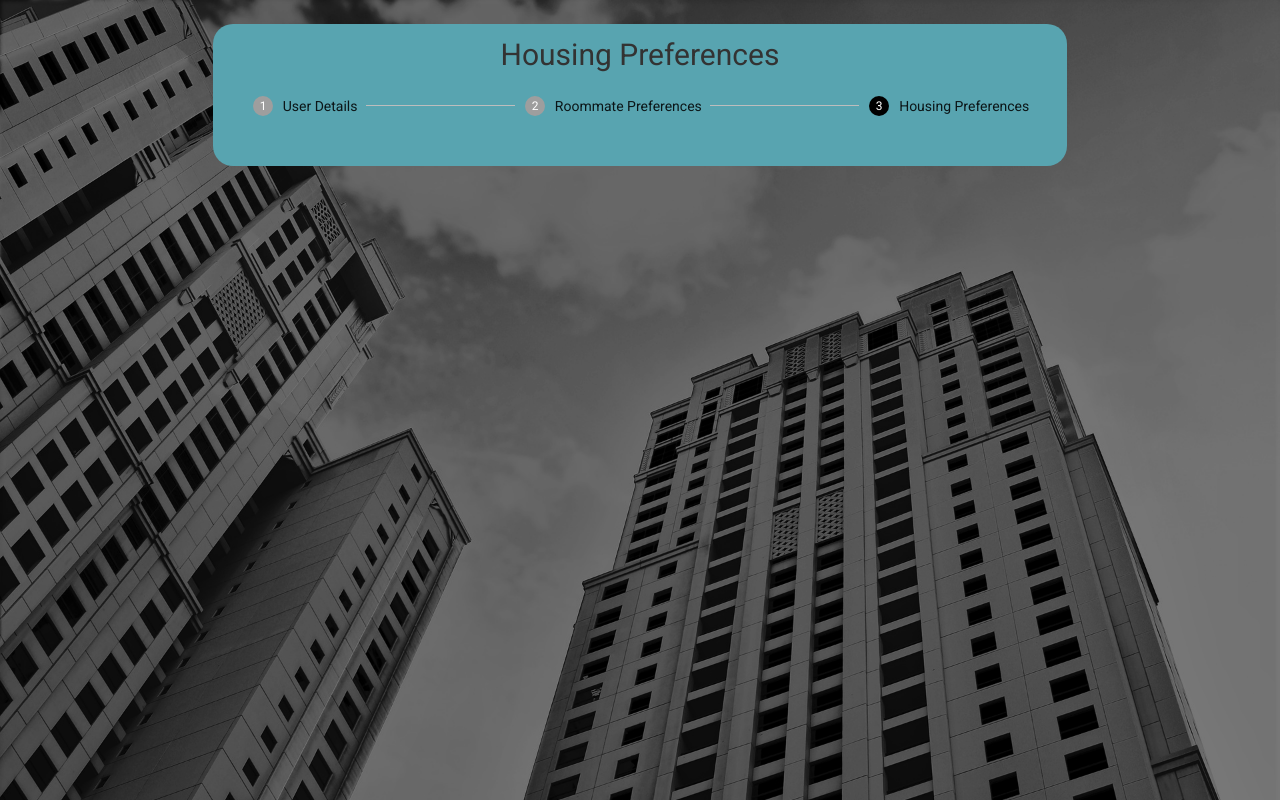
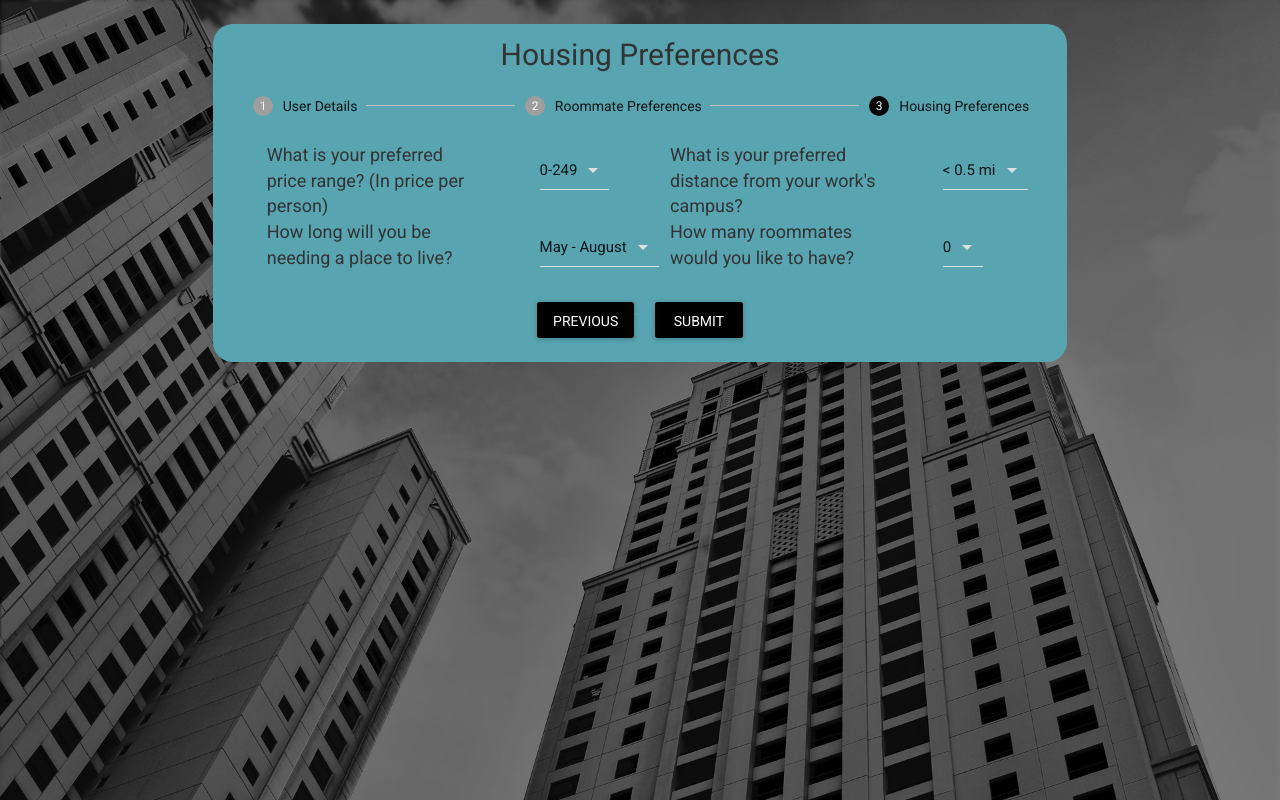
Before and after one commit to Hiten98/Pair, a React (Create React App) app in the folder frontend/: page /intern/housing-preferences in a window 1280 px wide. Built offline with nearby package versions, Linux system fonts and the light colour scheme.

Commit message:
Create housing preferences page

```diff
--- a/frontend/src/InternRegister/DetailsP3.js
+++ b/frontend/src/InternRegister/DetailsP3.js
@@ -1,23 +1,72 @@
 import React, { Component } from 'react';
 import { NavLink, Switch, Route } from 'react-router-dom'
 import { Grid, Row, Col, Image } from 'react-bootstrap'
-import HousingPreferences from './HousingPreferences.js'
 import DetailsStepper from './DetailsStepper'
+import { RaisedButton } from 'material-ui';
+import PriceInput from './HousingInputs/PriceInput'
+import DistanceInput from './HousingInputs/DistanceInput'
+import DurationInput from './HousingInputs/DurationInput'
+import RoommatesInput from './HousingInputs/RoommatesInput'
 
 import history from '../history'
 //import './LandingScreen.css';
 
 class DetailsP1 extends Component {
-  state={
-    price:null,
-    roommates:null,
-    distance:null,
-    duration:null,
-    changed:false,
+  state = {
+    price: null,
+    roommates: null,
+    distance: null,
+    duration: null,
+    changed: false,
   }
 
-  hasChanged=()=>{
-    return this.state.changed
+  componentWillMount() {
+    //KUNAL PUT CODE HERE to get preferences from server
+    //put them in the nulls that are below
+    this.setState({
+      price: null,
+      roommates: null,
+      distance: null,
+      duration: null,
+    })
+  }
+
+  bSubmit = () => {
+    if (this.state.changed) {
+      let price = this.state.price
+      let roommates = this.state.roommates
+      let distance = this.state.distance
+      let duration = this.state.duration
+
+      //KUNAL PUT CODE HERE to submit the page to the server
+      //dont forget to check that all are not null
+    }
+  }
+
+  distanceChange=(distance)=>{
+    this.setState({distance})
+  }
+
+  priceChange=(price)=>{
+    this.setState({price})
+  }
+
+  durationChange=(duration)=>{
+    this.setState({duration})
+  }
+
+  roommateChange=(roommates)=>{
+    this.setState({roommates})
+  }
+
+  backButtonSubmit = () => {
+    this.bSubmit()
+    history.push('/intern/roommate-preferences')
+  }
+
+  buttonSubmit = () => {
+    this.bSubmit()
+    history.push('/intern-landing/chats')
   }
 
   render() {
@@ -30,10 +79,39 @@ class DetailsP1 extends Component {
           <Col xs={10} sm={8} className="midCol">
             <Row className="Title">Housing Preferences</Row>
             <Row>
-              <DetailsStepper hasChanged={this.state.changed} pos={3}/>
+              <DetailsStepper hasChanged={this.state.changed} pos={3} />
             </Row>
             <Row>
-              <HousingPreferences />
+              <Col xs={6}>
+                <PriceInput dv={this.state.price} changing={this.priceChange.bind(this)} />
+              </Col>
+              <Col xs={6}>
+                <DistanceInput dv={this.state.distance} changing={this.distanceChange.bind(this)} />
+              </Col>
+            </Row>
+            <Row>
+              <Col xs={6}>
+                <DurationInput dv={this.state.price} changing={this.durationChange.bind(this)} />
+              </Col>
+              <Col xs={6}>
+                <RoommatesInput dv={this.state.distance} changing={this.roommateChange.bind(this)} />
+              </Col>
+            </Row>
+            <Row className="notThis">
+              <RaisedButton
+                label="Previous"
+                sytle={{ marginTop: "20px" }}
+                primary
+                onClick={this.backButtonSubmit}
+              />
+              <span className="hiddenText">Th</span>
+
+              <RaisedButton
+                label="Submit"
+                style={{ marginTop: "20px", }}
+                primary
+                onClick={this.buttonSubmit}
+              />
             </Row>
           </Col>
           <Col xs={1} sm={2}>
--- /dev/null
+++ b/frontend/src/InternRegister/HousingInputs/DistanceInput.js
@@ -0,0 +1,41 @@
+import React, { Component } from 'react';
+import { NavLink, Switch, Route } from 'react-router-dom'
+import { Grid, Row, Col, Image } from 'react-bootstrap'
+import { DropDownMenu, MenuItem } from 'material-ui'
+//import './LandingScreen.css';
+
+class PriceInput extends Component {
+  state = {
+    value: 1
+  }
+
+  componentWillMount() {
+    if (this.props.dv != null)
+      this.setState({ value: this.props.div })
+  }
+
+  handleChange = (event, index, value) => {
+    this.setState({ value })
+    this.props.changing(value)
+  }
+
+  render() {
+    let labels = ['< 0.5 mi', '0.5 - 1 mi', '1 - 2 mi', '2 - 4 mi', '4 - 6 mi', '6 - 10 mi', '10+ mi']
+    let items = []
+    for (let i = 1; i <= 7; i++) {
+      items.push(<MenuItem value={i} key={i} primaryText={labels[i - 1]} />)
+    }
+    return (
+      <div>
+        <Col xs={8}>What is your preferred distance from your work's campus?</Col>
+        <Col xs={4}>
+          <DropDownMenu maxHeight={250} value={this.state.value} onChange={this.handleChange}>
+            {items}
+          </DropDownMenu>
+        </Col>
+      </div>
+    );
+  }
+}
+
+export default PriceInput;
--- /dev/null
+++ b/frontend/src/InternRegister/HousingInputs/DurationInput.js
@@ -0,0 +1,41 @@
+import React, { Component } from 'react';
+import { NavLink, Switch, Route } from 'react-router-dom'
+import { Grid, Row, Col, Image } from 'react-bootstrap'
+import { DropDownMenu, MenuItem } from 'material-ui'
+//import './LandingScreen.css';
+
+class PriceInput extends Component {
+  state = {
+    value: 1
+  }
+
+  componentWillMount() {
+    if (this.props.dv != null)
+      this.setState({ value: this.props.div })
+  }
+
+  handleChange = (event, index, value) => {
+    this.setState({ value })
+    this.props.changing(value)
+  }
+
+  render() {
+    let labels = ['May - August','June - September']
+    let items = []
+    for (let i = 1; i <= 2; i++) {
+      items.push(<MenuItem value={i} key={i} primaryText={labels[i - 1]} />)
+    }
+    return (
+      <div>
+        <Col xs={8}>How long will you be needing a place to live?</Col>
+        <Col xs={4}>
+          <DropDownMenu maxHeight={250} value={this.state.value} onChange={this.handleChange}>
+            {items}
+          </DropDownMenu>
+        </Col>
+      </div>
+    );
+  }
+}
+
+export default PriceInput;
--- /dev/null
+++ b/frontend/src/InternRegister/HousingInputs/PriceInput.js
@@ -0,0 +1,41 @@
+import React, { Component } from 'react';
+import { NavLink, Switch, Route } from 'react-router-dom'
+import { Grid, Row, Col, Image } from 'react-bootstrap'
+import { DropDownMenu, MenuItem } from 'material-ui'
+//import './LandingScreen.css';
+
+class PriceInput extends Component {
+  state = {
+    value: 1
+  }
+
+  componentWillMount() {
+    if (this.props.dv != null)
+      this.setState({ value: this.props.div })
+  }
+
+  handleChange = (event, index, value) => {
+    this.setState({ value })
+    this.props.changing(value)
+  }
+
+  render() {
+    let labels = ['0-249', '250-499', '500-749', '750-999', '1000-1249', '1250-1499', '1500+']
+    let items = []
+    for (let i = 1; i <= 7; i++) {
+      items.push(<MenuItem value={i} key={i} primaryText={labels[i - 1]} />)
+    }
+    return (
+      <div>
+        <Col xs={8}>What is your preferred price range? (In price per person)</Col>
+        <Col xs={4}>
+          <DropDownMenu maxHeight={250} value={this.state.value} onChange={this.handleChange}>
+            {items}
+          </DropDownMenu>
+        </Col>
+      </div>
+    );
+  }
+}
+
+export default PriceInput;
--- /dev/null
+++ b/frontend/src/InternRegister/HousingInputs/RoommatesInput.js
@@ -0,0 +1,41 @@
+import React, { Component } from 'react';
+import { NavLink, Switch, Route } from 'react-router-dom'
+import { Grid, Row, Col, Image } from 'react-bootstrap'
+import { DropDownMenu, MenuItem } from 'material-ui'
+//import './LandingScreen.css';
+
+class PriceInput extends Component {
+  state = {
+    value: 1
+  }
+
+  componentWillMount() {
+    if (this.props.dv != null)
+      this.setState({ value: this.props.div })
+  }
+
+  handleChange = (event, index, value) => {
+    this.setState({ value })
+    this.props.changing(value)
+  }
+
+  render() {
+    let labels = ['0', '1', '2', '3', '4', '5+']
+    let items = []
+    for (let i = 1; i <= 6; i++) {
+      items.push(<MenuItem value={i} key={i} primaryText={labels[i - 1]} />)
+    }
+    return (
+      <div>
+        <Col xs={8}>How many roommates would you like to have?</Col>
+        <Col xs={4}>
+          <DropDownMenu maxHeight={250} value={this.state.value} onChange={this.handleChange}>
+            {items}
+          </DropDownMenu>
+        </Col>
+      </div>
+    );
+  }
+}
+
+export default PriceInput;
```
